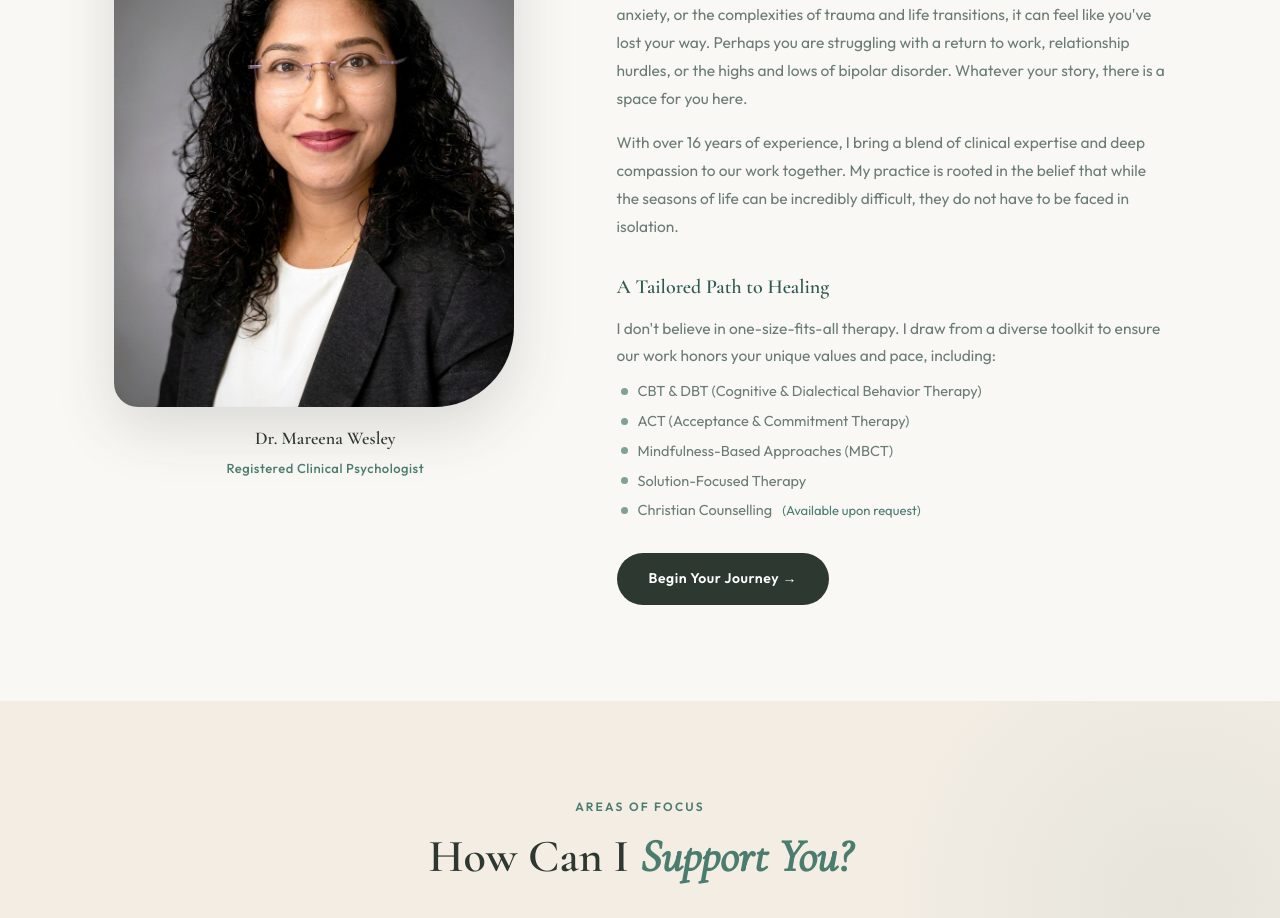
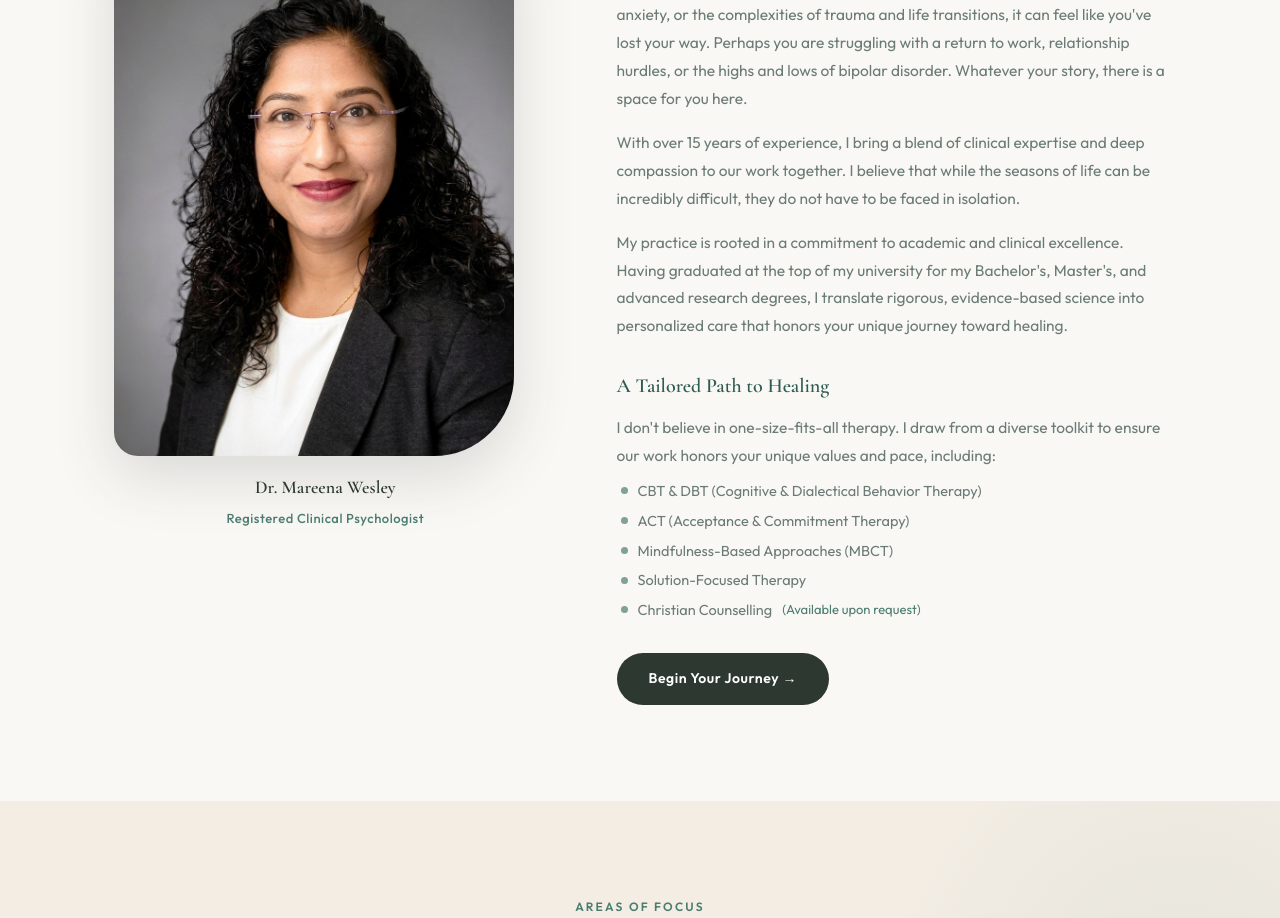
Before and after one commit to drmareenawesley/transformed-life-website, a React (Vite) app: page / in a window 1280 px wide. Shown: the part 1160-2078 px from the top of the page. Built offline with nearby package versions, Linux system fonts and the light colour scheme.

Commit message:
update bio with academic excellence paragraph

```diff
--- a/src/components/About.jsx
+++ b/src/components/About.jsx
@@ -34,9 +34,15 @@ export default function About() {
               highs and lows of bipolar disorder. Whatever your story, there is a space for you here.
             </p>
             <p>
-              With over 16 years of experience, I bring a blend of clinical expertise and deep
-              compassion to our work together. My practice is rooted in the belief that while the
-              seasons of life can be incredibly difficult, they do not have to be faced in isolation.
+              With over 15 years of experience, I bring a blend of clinical expertise and deep
+              compassion to our work together. I believe that while the seasons of life can be
+              incredibly difficult, they do not have to be faced in isolation.
+            </p>
+            <p>
+              My practice is rooted in a commitment to academic and clinical excellence. Having
+              graduated at the top of my university for my Bachelor's, Master's, and advanced
+              research degrees, I translate rigorous, evidence-based science into personalized
+              care that honors your unique journey toward healing.
             </p>
 
             <div className="about__subsection">
```
